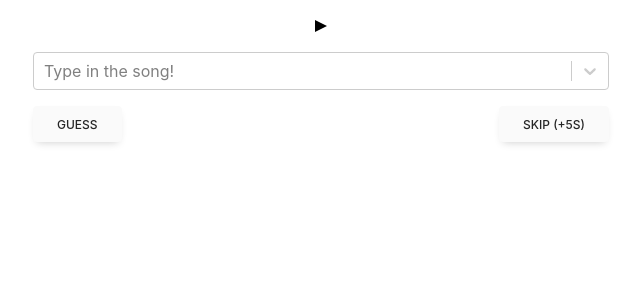
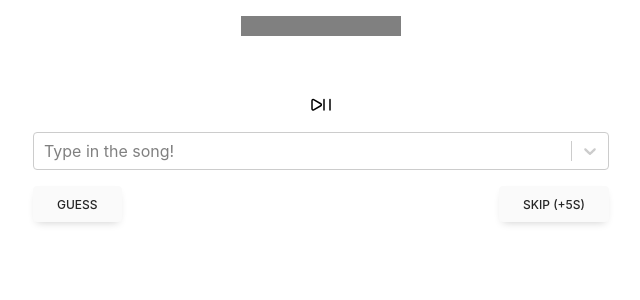
Before and after one commit to scaryglue/corle, a React (Create React App) app in the folder client/: page / in a window 1280 px wide. Shown: the top 300 px of the page, without its empty margins (319-959 px from the left). Built offline with nearby package versions, Linux system fonts and the light colour scheme; no server answers.

Commit message:
added progress bar

```diff
--- a/client/src/App.js
+++ b/client/src/App.js
@@ -22,18 +22,6 @@ const analytics = getAnalytics(app);
 const database = ref(getDatabase(app, process.env.REACT_APP_DATABASE));
 const storage = getStorage();
 
-const downloadAudio = async (path) => {
-  const uri = await getDownloadURL(sref(storage, path));
-
-  const sound = new Howl({
-    src: [uri],
-    html5: true,
-  });
-  sound.load();
-  sound.play();
-  await timeout(5000);
-  sound.stop();
-};
 
 const loadOptions = async (inputValue) => {
   return new Promise((resolve => {
@@ -55,7 +43,6 @@ const loadOptions = async (inputValue) => {
       }).catch((error) => {
         console.error(error)
       })
-
   })
   )
 }
@@ -67,14 +54,54 @@ const filterSongs = (inputValue, recommendedSongs) => {
 
 
 function App() {
+
+  const [progress, setProgress] = useState(0)
+  const [sound, setSound] = useState(null)
+  const soundPath = "songs/DYWTYLM by Sleep Token.webm"
+
+
+  useEffect(() => {
+    getDownloadURL(sref(storage, soundPath)).then(url => {
+      setSound(new Howl({
+        src: [url],
+        html5: true
+      }))
+    })
+  }, [])
+
+  const playAudio = async () => {
+    sound.load();
+    sound.play();
+    requestAnimationFrame(handleProgress)
+    await timeout(5000);
+    sound.stop();
+  };
+
+  function handlePause() {
+    sound.pause();
+    cancelAnimationFrame(handleProgress, sound);
+  }
+
+  function handleProgress() {
+    setProgress(sound.seek() / sound.duration());
+    requestAnimationFrame(handleProgress);
+  }
+
+
   return (
     <div>
-      <div class="py-4 flex justify-center">
-          <button>
-            <svg class="w-5 h-5 fill-current block" viewBox="0 0 20 20" xmlns="http://www.w3.org/2000/svg">
-              <polygon id="Rectangle-161" points="4 4 16 10 4 16"></polygon>
-            </svg>
-          </button>
+      <div className="py-4 flex justify-center">
+        <div className="mb-6 h-5 bg-neutral-200 dark:bg-neutral-600">
+          <progress className="h-5 bg-primary" value={progress}></progress>
+        </div>
+      </div>
+      <div className="py-4 flex justify-center">
+        <button onClick={() => playAudio('songs/DYWTYLM by Sleep Token.webm')}>
+          <svg xmlns="http://www.w3.org/2000/svg" fill="none" viewBox="0 0 24 24" strokeWidth="1.5" stroke="currentColor" className="w-6 h-6">
+            <path strokeLinecap="round" strokeLinejoin="round" d="M21 7.5V18M15 7.5V18M3 16.811V8.69c0-.864.933-1.406 1.683-.977l7.108 4.061a1.125 1.125 0 010 1.954l-7.108 4.061A1.125 1.125 0 013 16.811z" />
+          </svg>
+
+        </button>
       </div>
       <div className="w-full max-w-xl flex mx-auto">
         <AsyncSelect className="w-full placeholder-gray-400 text-gray-900"
@@ -82,18 +109,18 @@ function App() {
           placeholder="Type in the song!"
         />
       </div>
-      <div class="py-4 gap-x-8 w-full max-w-xl flex mx-auto justify-between items-stretch">
+      <div className="py-4 gap-x-8 w-full max-w-xl flex mx-auto justify-between items-stretch">
         <div>
           <button
             type="button"
-            class="self-center inline-block rounded bg-neutral-50 px-6 pb-2 pt-2.5 text-xs font-medium uppercase leading-normal text-neutral-800 shadow-[0_4px_9px_-4px_#cbcbcb] transition duration-150 ease-in-out hover:bg-neutral-100 hover:shadow-[0_8px_9px_-4px_rgba(203,203,203,0.3),0_4px_18px_0_rgba(203,203,203,0.2)] focus:bg-neutral-100 focus:shadow-[0_8px_9px_-4px_rgba(203,203,203,0.3),0_4px_18px_0_rgba(203,203,203,0.2)] focus:outline-none focus:ring-0 active:bg-neutral-200 active:shadow-[0_8px_9px_-4px_rgba(203,203,203,0.3),0_4px_18px_0_rgba(203,203,203,0.2)] dark:shadow-[0_4px_9px_-4px_rgba(251,251,251,0.3)] dark:hover:shadow-[0_8px_9px_-4px_rgba(251,251,251,0.1),0_4px_18px_0_rgba(251,251,251,0.05)] dark:focus:shadow-[0_8px_9px_-4px_rgba(251,251,251,0.1),0_4px_18px_0_rgba(251,251,251,0.05)] dark:active:shadow-[0_8px_9px_-4px_rgba(251,251,251,0.1),0_4px_18px_0_rgba(251,251,251,0.05)]">
+            className="self-center inline-block rounded bg-neutral-50 px-6 pb-2 pt-2.5 text-xs font-medium uppercase leading-normal text-neutral-800 shadow-[0_4px_9px_-4px_#cbcbcb] transition duration-150 ease-in-out hover:bg-neutral-100 hover:shadow-[0_8px_9px_-4px_rgba(203,203,203,0.3),0_4px_18px_0_rgba(203,203,203,0.2)] focus:bg-neutral-100 focus:shadow-[0_8px_9px_-4px_rgba(203,203,203,0.3),0_4px_18px_0_rgba(203,203,203,0.2)] focus:outline-none focus:ring-0 active:bg-neutral-200 active:shadow-[0_8px_9px_-4px_rgba(203,203,203,0.3),0_4px_18px_0_rgba(203,203,203,0.2)] dark:shadow-[0_4px_9px_-4px_rgba(251,251,251,0.3)] dark:hover:shadow-[0_8px_9px_-4px_rgba(251,251,251,0.1),0_4px_18px_0_rgba(251,251,251,0.05)] dark:focus:shadow-[0_8px_9px_-4px_rgba(251,251,251,0.1),0_4px_18px_0_rgba(251,251,251,0.05)] dark:active:shadow-[0_8px_9px_-4px_rgba(251,251,251,0.1),0_4px_18px_0_rgba(251,251,251,0.05)]">
             GUESS
           </button>
         </div>
         <div>
           <button
             type="button"
-            class="self-center inline-block rounded bg-neutral-50 px-6 pb-2 pt-2.5 text-xs font-medium uppercase leading-normal text-neutral-800 shadow-[0_4px_9px_-4px_#cbcbcb] transition duration-150 ease-in-out hover:bg-neutral-100 hover:shadow-[0_8px_9px_-4px_rgba(203,203,203,0.3),0_4px_18px_0_rgba(203,203,203,0.2)] focus:bg-neutral-100 focus:shadow-[0_8px_9px_-4px_rgba(203,203,203,0.3),0_4px_18px_0_rgba(203,203,203,0.2)] focus:outline-none focus:ring-0 active:bg-neutral-200 active:shadow-[0_8px_9px_-4px_rgba(203,203,203,0.3),0_4px_18px_0_rgba(203,203,203,0.2)] dark:shadow-[0_4px_9px_-4px_rgba(251,251,251,0.3)] dark:hover:shadow-[0_8px_9px_-4px_rgba(251,251,251,0.1),0_4px_18px_0_rgba(251,251,251,0.05)] dark:focus:shadow-[0_8px_9px_-4px_rgba(251,251,251,0.1),0_4px_18px_0_rgba(251,251,251,0.05)] dark:active:shadow-[0_8px_9px_-4px_rgba(251,251,251,0.1),0_4px_18px_0_rgba(251,251,251,0.05)]">
+            className="self-center inline-block rounded bg-neutral-50 px-6 pb-2 pt-2.5 text-xs font-medium uppercase leading-normal text-neutral-800 shadow-[0_4px_9px_-4px_#cbcbcb] transition duration-150 ease-in-out hover:bg-neutral-100 hover:shadow-[0_8px_9px_-4px_rgba(203,203,203,0.3),0_4px_18px_0_rgba(203,203,203,0.2)] focus:bg-neutral-100 focus:shadow-[0_8px_9px_-4px_rgba(203,203,203,0.3),0_4px_18px_0_rgba(203,203,203,0.2)] focus:outline-none focus:ring-0 active:bg-neutral-200 active:shadow-[0_8px_9px_-4px_rgba(203,203,203,0.3),0_4px_18px_0_rgba(203,203,203,0.2)] dark:shadow-[0_4px_9px_-4px_rgba(251,251,251,0.3)] dark:hover:shadow-[0_8px_9px_-4px_rgba(251,251,251,0.1),0_4px_18px_0_rgba(251,251,251,0.05)] dark:focus:shadow-[0_8px_9px_-4px_rgba(251,251,251,0.1),0_4px_18px_0_rgba(251,251,251,0.05)] dark:active:shadow-[0_8px_9px_-4px_rgba(251,251,251,0.1),0_4px_18px_0_rgba(251,251,251,0.05)]">
             SKIP (+5S)
           </button>
         </div>
```
